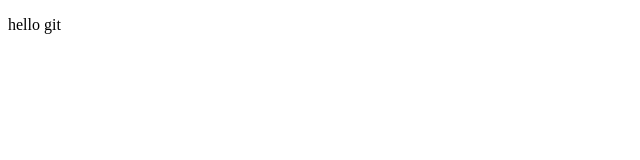
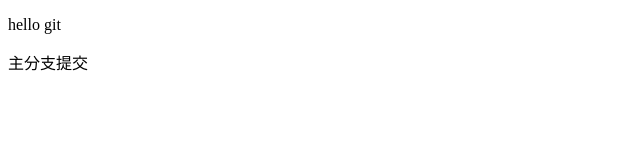
Before and after one commit to YLyaolei/xiaocx, a plain HTML site: page public/index.html in a window 1280 px wide. Shown: the whole page, without its empty margins (0-640 px from the left). Drawn offline with Linux system fonts and the light colour scheme.

Commit message:
master)ne

```diff
--- a/public/index.html
+++ b/public/index.html
@@ -7,5 +7,8 @@
 </head>
 <body>
   <p>hello git</p>
+  <p>
+    主分支提交
+  </p>
 </body>
 </html>
```
